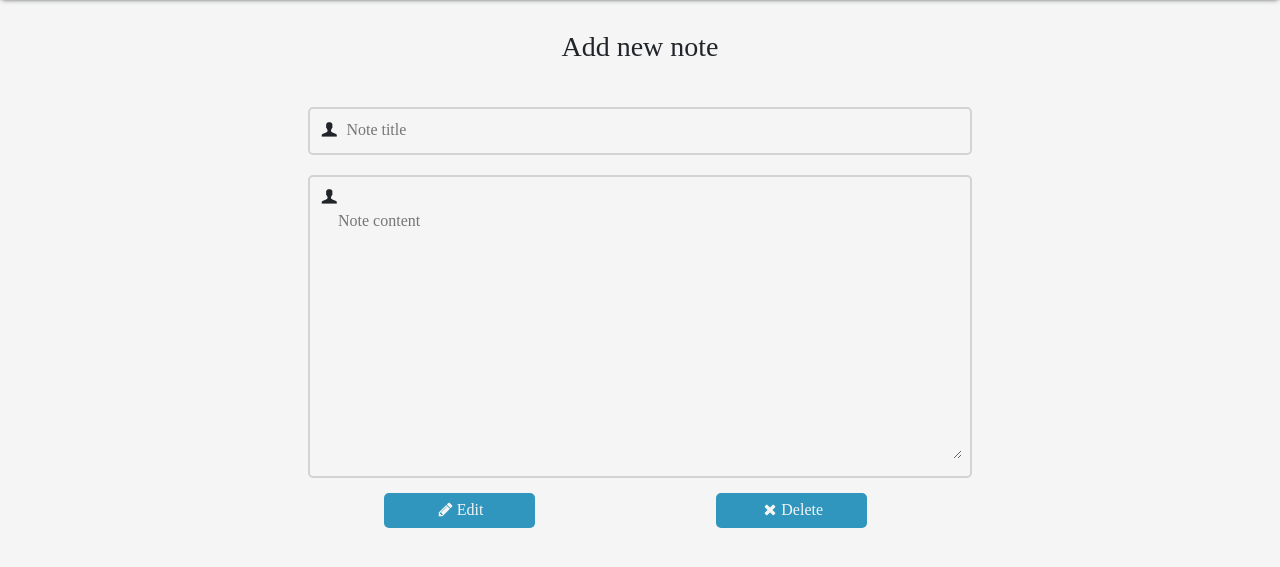
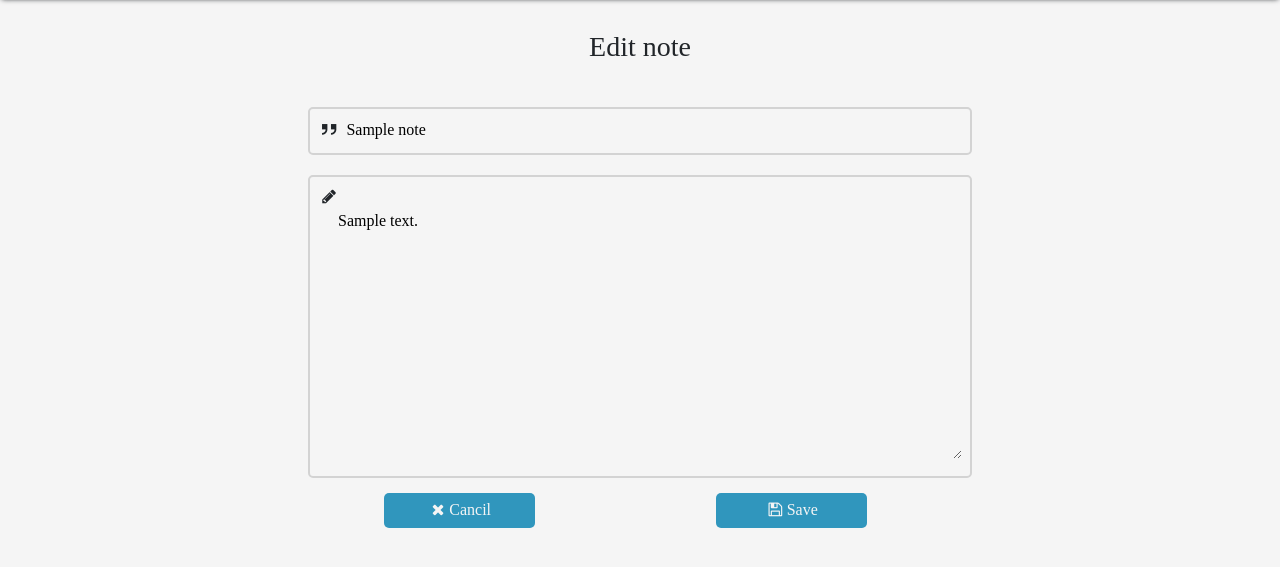
Before and after one commit to MBushari77/note-app, a Flask app: page /edit/1 in a window 1280 px wide. Shown: the part 70-637 px from the top of the page. Run offline with Flask 2, Linux system fonts and the light colour scheme; the visitor is signed in with stand-in values (Sample User, id 1); tables that the repository leaves empty hold one stand-in row (values such as "Sample post"); some libraries are stand-ins or nearby versions.

Commit message:
Add files via upload

```diff
--- a/templates/editnote.html
+++ b/templates/editnote.html
@@ -21,30 +21,31 @@
 	<center>
 		<div class="new_note_container">
 			<div class="note_card_header ncb2">
-				<h3>Add new note</h3>
+				<h3>Edit note</h3>
 			</div>
 			<div class="note_card_body ncb2">
-				<form>
+				<form action="/editnote/{{ note[0].id }}" method="post">
 					<div class="field_container">
-						<i class="icon-user-1"></i>
-						<input type="text" placeholder="Note title" name="username">
+						<i class="icon-quote-right"></i>
+						<input type="text" placeholder="Note title" name="title" value="{{ note[0].title }}">
 					</div>
 					<div class="field_container">
 						<div>
-							<i class="icon-user-1"></i>
+							<i class="icon-pencil-2"></i>
 						</div>
-						<textarea placeholder="Note content" name="content"></textarea>
+						<textarea placeholder="Note content" name="content">{{ note[0].content }}</textarea>
 					</div>
 					<div class="note_card_actions nca2 row">
 						<div class="col-6">
-							<button><i class="icon-pencil-2"></i>Edit</button>
+							<button type="button" onclick="location.href='/notes'"><i class="icon-cancel-2"></i>Cancil</button>
 						</div>
 						<div class="col-6">
-							<button><i class="icon-cancel-2"></i>Delete</button>
+							<button><i class="icon-floppy"></i>Save</button>
 						</div>
 					</div>
 				</form>
 			</div>
+
 		</div>
 	</center>
 
```
